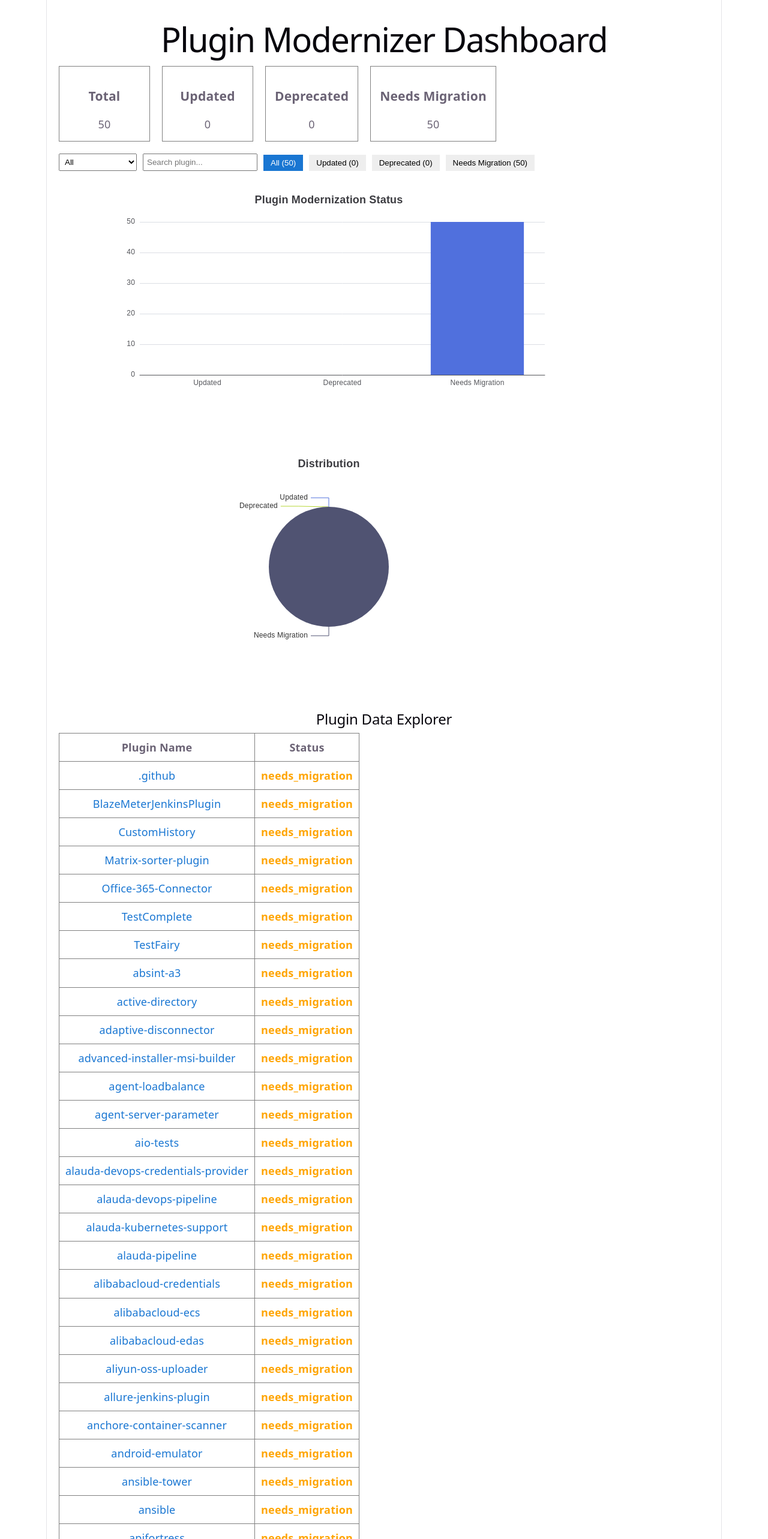
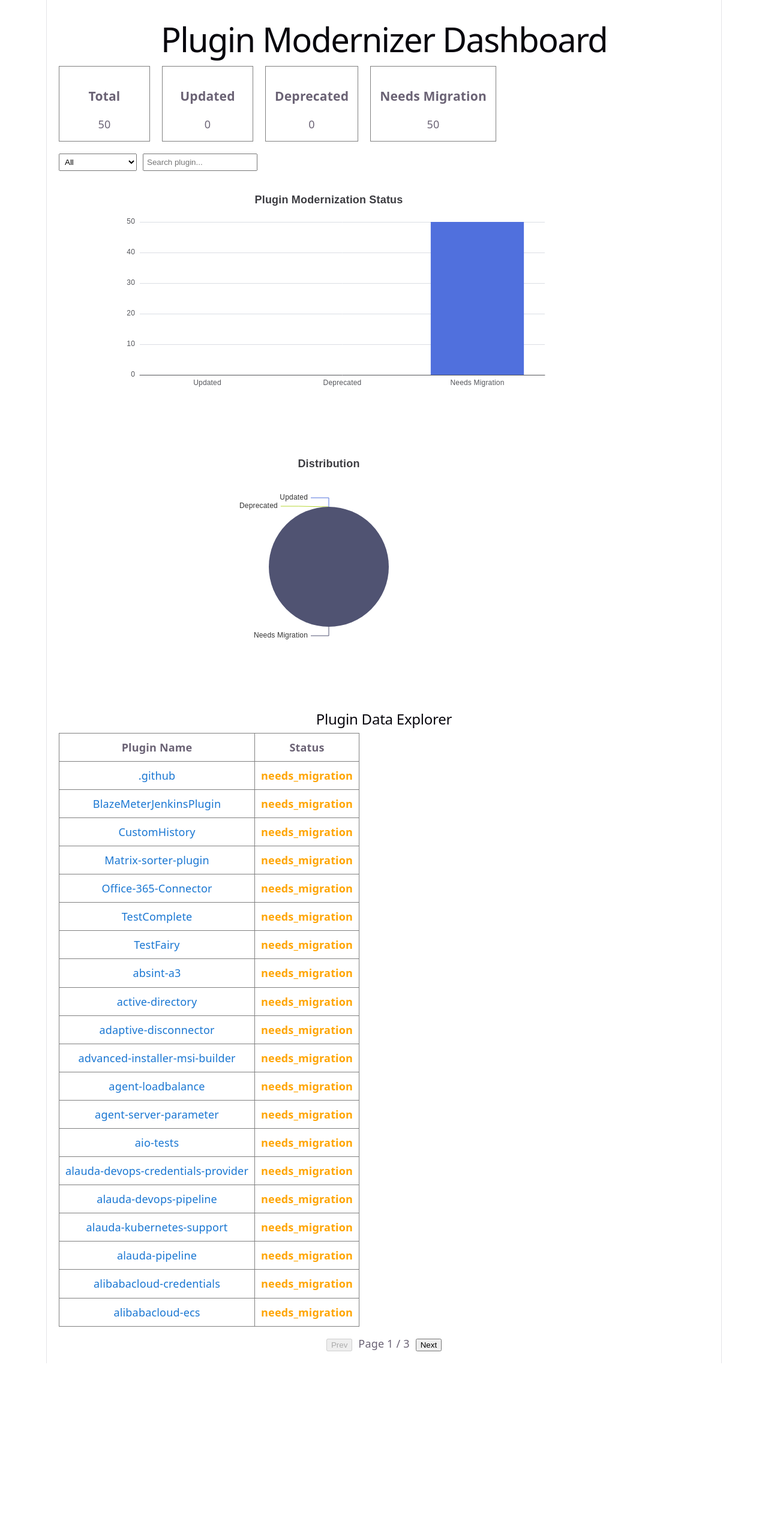
Before and after one commit to RKdecoder1402/plugin-modernizer-stats-Visualization, a React (Vite) app: page / in a window 1280 px wide. Shown: the top 2566 px of the page at 60% size. After the commit the page ends 2273 px from the top, so only its background shows below. Built offline with nearby package versions, Linux system fonts and the light colour scheme.

Commit message:
implement pagination for plugin explorer to support large metadata dataset

```diff
--- a/src/App.tsx
+++ b/src/App.tsx
@@ -1,6 +1,7 @@
 import { useEffect, useRef, useState } from "react";
 import * as echarts from "echarts";
 import data from "./data/jenkins-plugins.json";
+
 function App() {
   const chartRef = useRef<HTMLDivElement>(null);
 
@@ -8,6 +9,9 @@
   const [search, setSearch] = useState("");
   const [sort, setSort] = useState("none");
   const [selectedPlugin, setSelectedPlugin] = useState<any>(null);
+
+  const [page, setPage] = useState(1);
+  const pageSize = 20;
 
   let filteredData = data.filter((p: any) => {
     const statusMatch = filter === "all" || p.status === filter;
@@ -44,6 +48,12 @@
   const needsMigrationCount = filteredData.filter(
     (p: any) => p.status === "needs_migration"
   ).length;
+
+  // pagination
+  const start = (page - 1) * pageSize;
+  const paginatedData = filteredData.slice(start, start + pageSize);
+  const totalPages = Math.ceil(filteredData.length / pageSize);
+
   useEffect(() => {
     if (!chartRef.current) return;
 
@@ -102,7 +112,6 @@
     <div style={{ padding: "20px" }}>
       <h1>Plugin Modernizer Dashboard</h1>
 
-      {/* STATS CARDS */}
       <div
         style={{
           display: "flex",
@@ -132,7 +141,6 @@
         </div>
       </div>
 
-      {/* CONTROLS */}
       <div
         style={{
           display: "flex",
@@ -142,7 +150,6 @@
           alignItems: "center",
         }}
       >
-        {/* dropdown */}
         <select
           onChange={(e) => setFilter(e.target.value)}
           style={{ padding: "5px" }}
@@ -153,7 +160,6 @@
           <option value="needs_migration">Needs Migration</option>
         </select>
 
-        {/* search */}
         <input
           type="text"
           placeholder="Search plugin..."
@@ -161,77 +167,18 @@
           onChange={(e) => setSearch(e.target.value)}
           style={{ padding: "5px" }}
         />
-
-        {/* buttons */}
-        <div>
-          <button
-            onClick={() => setFilter("all")}
-            style={{
-              background: filter === "all" ? "#1976d2" : "#eee",
-              color: filter === "all" ? "white" : "black",
-              padding: "6px 12px",
-              border: "none",
-            }}
-          >
-            All ({total})
-          </button>
-
-          <button
-            onClick={() => setFilter("updated")}
-            style={{
-              marginLeft: "10px",
-              background: filter === "updated" ? "#1976d2" : "#eee",
-              color: filter === "updated" ? "white" : "black",
-              padding: "6px 12px",
-              border: "none",
-            }}
-          >
-            Updated ({updatedCount})
-          </button>
-
-          <button
-            onClick={() => setFilter("deprecated")}
-            style={{
-              marginLeft: "10px",
-              background: filter === "deprecated" ? "#1976d2" : "#eee",
-              color: filter === "deprecated" ? "white" : "black",
-              padding: "6px 12px",
-              border: "none",
-            }}
-          >
-            Deprecated ({deprecatedCount})
-          </button>
-
-          <button
-            onClick={() => setFilter("needs_migration")}
-            style={{
-              marginLeft: "10px",
-              background:
-                filter === "needs_migration" ? "#1976d2" : "#eee",
-              color:
-                filter === "needs_migration" ? "white" : "black",
-              padding: "6px 12px",
-              border: "none",
-            }}
-          >
-            Needs Migration ({needsMigrationCount})
-          </button>
-        </div>
       </div>
 
-      {/* BAR CHART */}
       <div
         ref={chartRef}
         style={{
           width: "100%",
           maxWidth: "900px",
           height: "400px",
-          marginTop: "20px",
           marginBottom: "40px",
         }}
       />
 
-      {/* PIE CHART */}
       <div
         id="pieChart"
         style={{
@@ -245,11 +192,7 @@
       <h2>Plugin Data Explorer</h2>
 
       <div style={{ overflowX: "auto" }}>
-        <table
-          border={1}
-          cellPadding={10}
-          style={{ borderCollapse: "collapse" }}
-        >
+        <table border={1} cellPadding={10} style={{ borderCollapse: "collapse" }}>
           <thead>
             <tr>
               <th>Plugin Name</th>
@@ -258,7 +201,7 @@
           </thead>
 
           <tbody>
-  {filteredData.map((plugin: any, index: number) => (
+            {paginatedData.map((plugin: any, index: number) => (
               <tr
                 key={index}
                 onClick={() => setSelectedPlugin(plugin)}
@@ -295,6 +238,23 @@
             ))}
           </tbody>
         </table>
+
+        <div style={{ marginTop: "15px" }}>
+          <button disabled={page === 1} onClick={() => setPage(page - 1)}>
+            Prev
+          </button>
+
+          <span style={{ margin: "0 10px" }}>
+            Page {page} / {totalPages}
+          </span>
+
+          <button
+            disabled={page === totalPages}
+            onClick={() => setPage(page + 1)}
+          >
+            Next
+          </button>
+        </div>
       </div>
 
       {selectedPlugin && (
@@ -309,8 +269,7 @@
           <p><b>Name:</b> {selectedPlugin.name}</p>
           <p><b>Status:</b> {selectedPlugin.status}</p>
           <p>
-            <b>Recommendation:</b> Update plugin dependencies and
-            migrate APIs.
+            <b>Recommendation:</b> Update plugin dependencies and migrate APIs.
           </p>
         </div>
       )}
```
Lines whose indentation alone changed are shown as unchanged.
